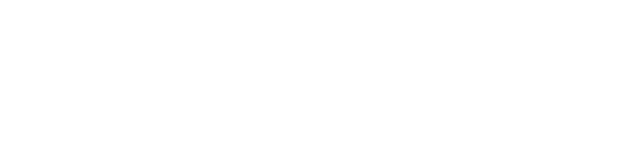
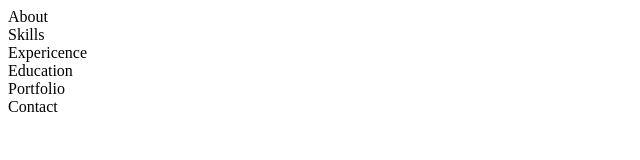
Before and after one commit to Hitesh-180876/Responsive-Resume, a plain HTML site: page index.html in a window 1280 px wide. Shown: the whole page, without its empty margins (0-640 px from the left). Drawn offline with Linux system fonts and the light colour scheme.

Commit message:
background image added for header section

```diff
--- a/index.html
+++ b/index.html
@@ -6,10 +6,18 @@
     </head>
 
     <body>
-        <header>
+        <header id="body-header">
 
         </header>
+
         <main>
+
+            <section id="about">About</section>
+            <section id="skills">Skills</section>
+            <section id="experience">Expericence</section>
+            <section id="education">Education</section>
+            <section id="portfolio">Portfolio</section>
+            <section id="contact">Contact</section>
 
         </main>
 
--- a/style.css
+++ b/style.css
@@ -0,0 +1,3 @@
+#body-header{
+    background-image: url(background-img.jpg);
+}
```
Also changed, not shown: background-img.jpg (added).
